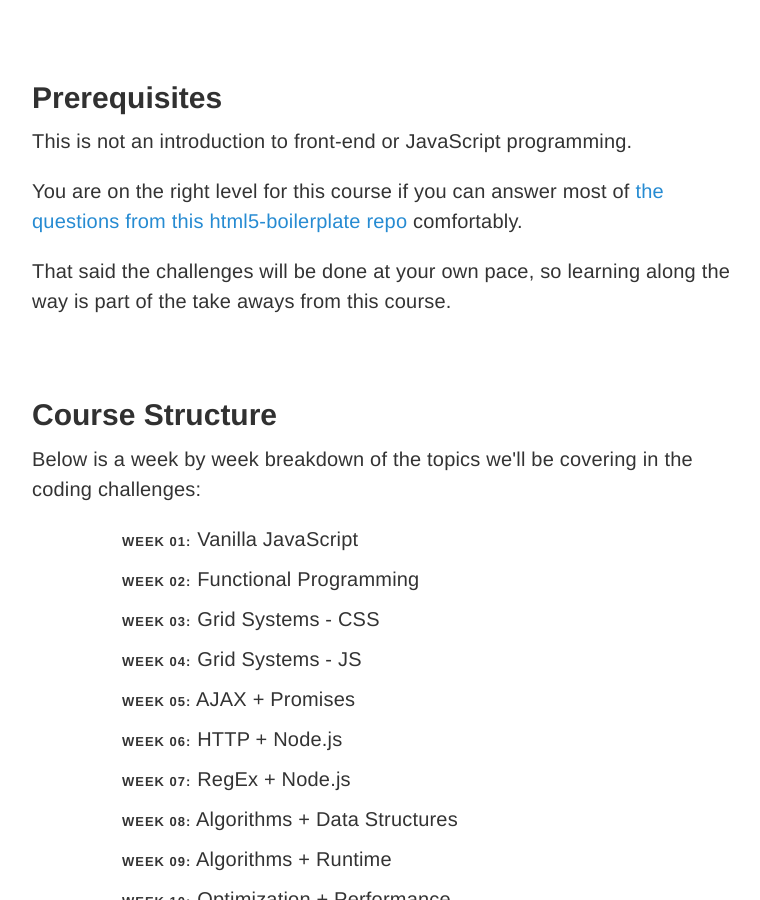
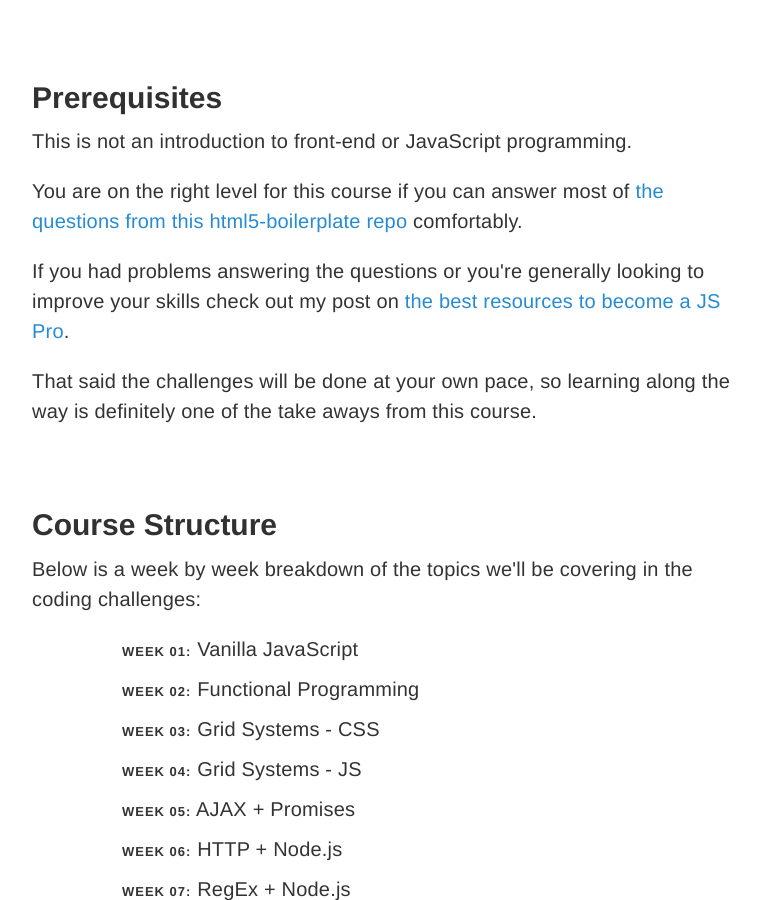
Before and after one commit to stefanRitter/jsblog, a Jekyll site: the page built from index.html, in a window 1280 px wide and 900 px high, scrolled down 1318 px. Shown: the whole window, without its empty margins (258-1018 px from the left). Built offline with Jekyll 4.4.1, drawn with Linux system fonts in a browser that asks for light colours; the list of posts is cut into pages by our own code.

Commit message:
add link to resouces post

```diff
--- a/index.html
+++ b/index.html
@@ -46,7 +46,8 @@ title: Home
   </p>
   <p><em>
     You can follow me on <a href="https://twitter.com/stefanritter">Twitter</a> or
-    <a href="https://github.com/stefanRitter">Github</a> and make sure to checkout <a href="https://www.youtube.com/watch?v=k_7zdqz01sk">my video for Google Developers on YouTube</a>.
+    <a href="https://github.com/stefanRitter">Github</a> and make sure to checkout
+    <a href="https://www.youtube.com/watch?v=k_7zdqz01sk">my video for Google Developers on YouTube</a>.
   </em></p>
 </div>
 
@@ -58,7 +59,11 @@ title: Home
     <a href="https://github.com/h5bp/Front-end-Developer-Interview-Questions">the questions from this html5-boilerplate repo</a>
     comfortably.
   </p>
-  <p>That said the challenges will be done at your own pace, so learning along the way is part of the take aways from this course.</p>
+  <p>
+    If you had problems answering the questions or you're generally looking to improve your skills check out my post on
+    <a href="/javascript-resources" target="_blank">the best resources to become a JS Pro</a>.
+  </p>
+  <p>That said the challenges will be done at your own pace, so learning along the way is definitely one of the take aways from this course.</p>
 </div>
 
 <div class="curriculum">
```
